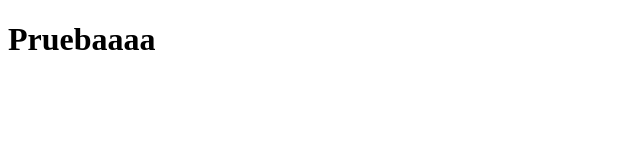
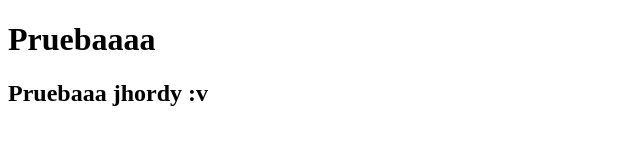
Before and after one commit to CodeKilaa/prueba, a plain HTML site: page index.html in a window 1280 px wide. Shown: the whole page, without its empty margins (0-640 px from the left). Drawn offline with Linux system fonts and the light colour scheme.

Commit message:
Nuevo h2

```diff
--- a/index.html
+++ b/index.html
@@ -8,5 +8,6 @@
 </head>
 <body>
     <h1>Pruebaaaa</h1>
+    <h2>Pruebaaa jhordy :v</h2>
 </body>
 </html>
```
